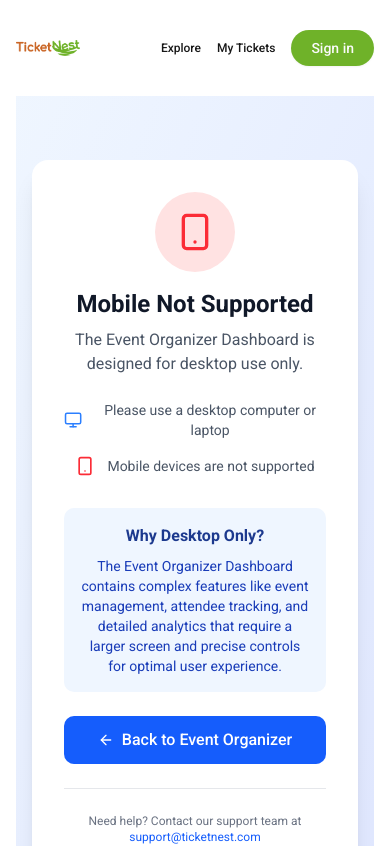
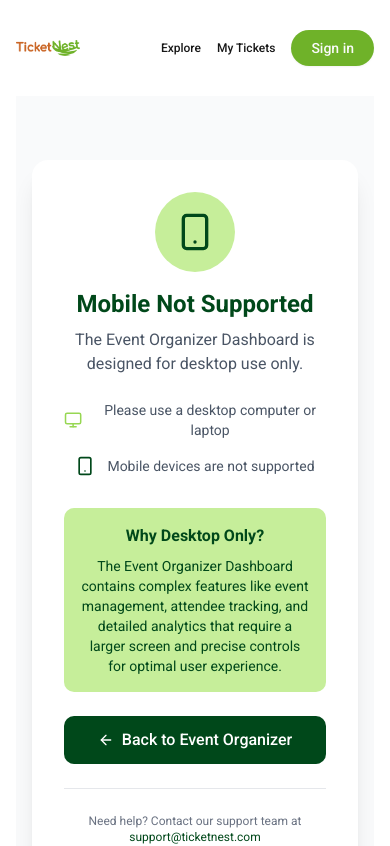
Before and after one commit to nicholas-0101/event-management-app, a Next.js app: page /mobile-not-supported in a window 390 px wide. Shown: the top 846 px of the page. Built offline with nearby package versions, Linux system fonts and the light colour scheme.

Commit message:
fix mobile support (#38)

```diff
--- a/src/app/mobile-not-supported/page.tsx
+++ b/src/app/mobile-not-supported/page.tsx
@@ -5,13 +5,13 @@ import Link from "next/link";
 
 export default function MobileNotSupported() {
   return (
-    <div className="min-h-screen bg-gradient-to-br from-blue-50 to-indigo-100 flex items-center justify-center p-4">
+    <div className="min-h-screen bg-gray-50 flex items-center justify-center p-4">
       <div className="max-w-md w-full bg-white rounded-2xl shadow-xl p-8 text-center">
         <div className="mb-6">
-          <div className="mx-auto w-20 h-20 bg-red-100 rounded-full flex items-center justify-center mb-4">
-            <Smartphone className="w-10 h-10 text-red-500" />
+          <div className="mx-auto w-20 h-20 bg-[#c6ee9a] rounded-full flex items-center justify-center mb-4">
+            <Smartphone className="w-10 h-10 text-[#00481a]" />
           </div>
-          <h1 className="text-2xl font-bold text-gray-900 mb-2">
+          <h1 className="text-2xl font-bold text-[#00481a] mb-2">
             Mobile Not Supported
           </h1>
           <p className="text-gray-600">
@@ -21,20 +21,20 @@ export default function MobileNotSupported() {
 
         <div className="space-y-4 mb-8">
           <div className="flex items-center justify-center space-x-3 text-sm text-gray-600">
-            <Monitor className="w-5 h-5 text-blue-500" />
+            <Monitor className="w-5 h-5 text-[#97d753]" />
             <span>Please use a desktop computer or laptop</span>
           </div>
           <div className="flex items-center justify-center space-x-3 text-sm text-gray-600">
-            <Smartphone className="w-5 h-5 text-red-500" />
+            <Smartphone className="w-5 h-5 text-[#00481a]" />
             <span>Mobile devices are not supported</span>
           </div>
         </div>
 
-        <div className="bg-blue-50 rounded-lg p-4 mb-6">
-          <h3 className="font-semibold text-blue-900 mb-2">
+        <div className="bg-[#c6ee9a] rounded-lg p-4 mb-6">
+          <h3 className="font-semibold text-[#00481a] mb-2">
             Why Desktop Only?
           </h3>
-          <p className="text-sm text-blue-800">
+          <p className="text-sm text-[#00481a]">
             The Event Organizer Dashboard contains complex features like event
             management, attendee tracking, and detailed analytics that require a
             larger screen and precise controls for optimal user experience.
@@ -44,7 +44,7 @@ export default function MobileNotSupported() {
         <div className="space-y-3">
           <Link
             href="/event-organizer"
-            className="w-full bg-blue-600 text-white py-3 px-6 rounded-lg font-medium hover:bg-blue-700 transition-colors flex items-center justify-center space-x-2"
+            className="w-full bg-[#00481a] text-white py-3 px-6 rounded-lg font-medium hover:bg-[#97d753] hover:text-[#00481a] transition-colors flex items-center justify-center space-x-2"
           >
             <ArrowLeft className="w-4 h-4" />
             <span>Back to Event Organizer</span>
@@ -56,7 +56,7 @@ export default function MobileNotSupported() {
             Need help? Contact our support team at{" "}
             <a
               href="mailto:support@ticketnest.com"
-              className="text-blue-600 hover:underline"
+              className="text-[#00481a] hover:underline"
             >
               support@ticketnest.com
             </a>
```
